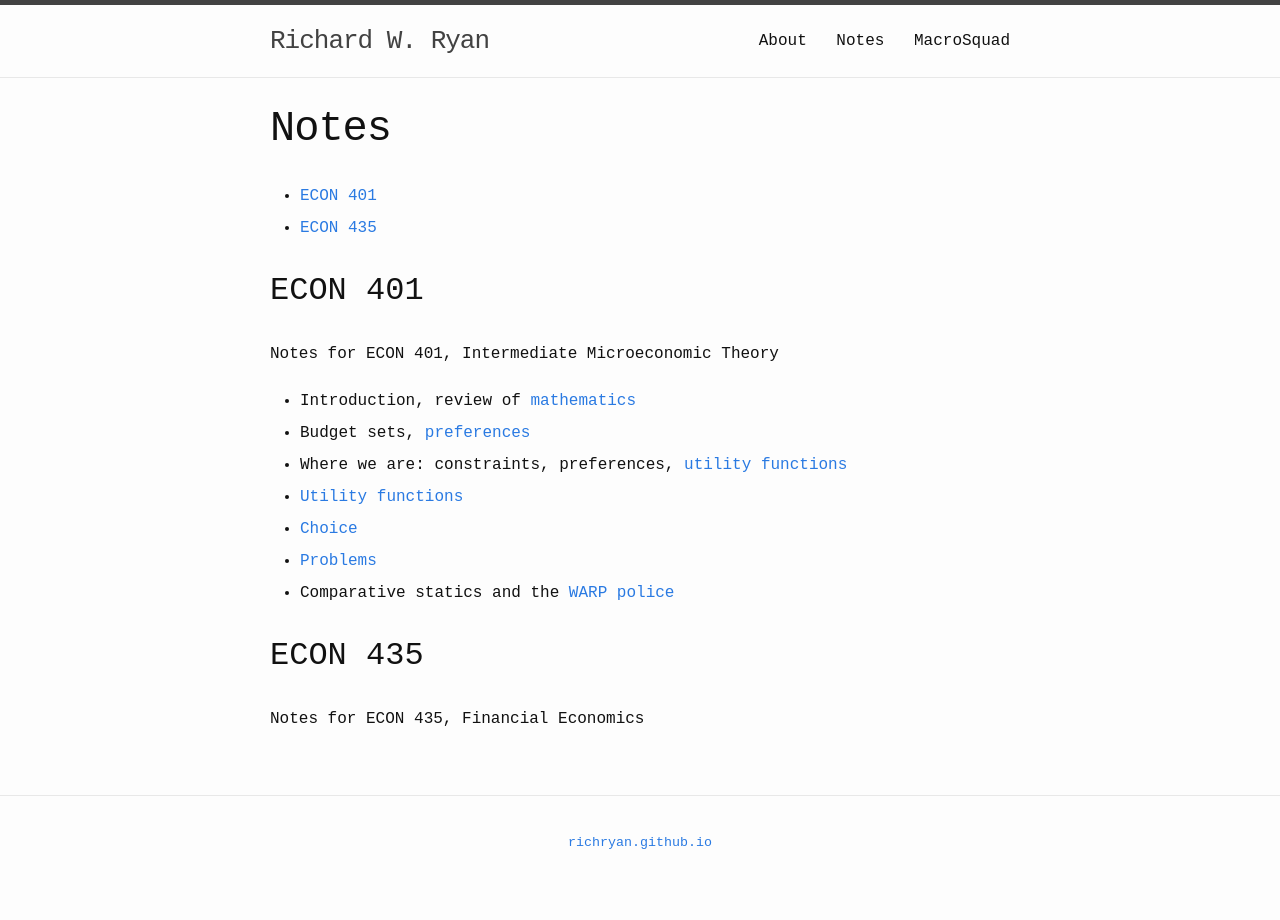
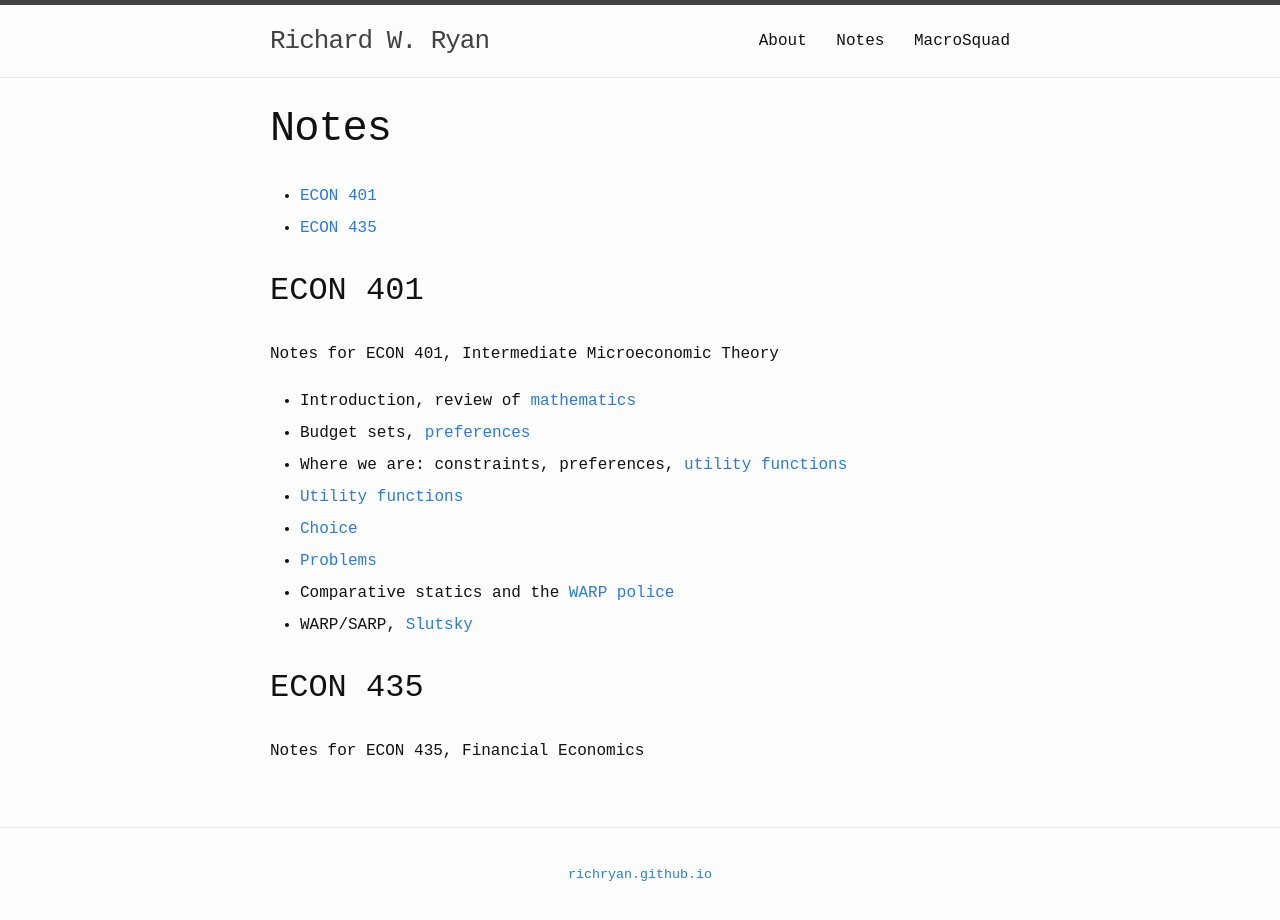
Before and after one commit to richryan/richryan.github.io, a Jekyll site: the page built from Notes.md, in a window 1280 px wide. Built offline with Jekyll 4.4.1, drawn with Linux system fonts in a browser that asks for light colours.

Commit message:
Add more Proux notes for 401

```diff
--- a/Notes.md
+++ b/Notes.md
@@ -19,6 +19,7 @@ Notes for ECON 401, Intermediate Microeconomic Theory
 * [Choice]({{ site.url }}/pdfs/w2015_class5.pdf)
 * [Problems]({{ site.url }}/pdfs/w2015_class6.pdf)
 * Comparative statics and the [WARP police]({{ site.url }}/pdfs/w2015_class7.pdf)
+* WARP/SARP, [Slutsky]({{ site.url }}/pdfs/w2015_class8.pdf)
 
 ## ECON 435
 Notes for ECON 435, Financial Economics
```
